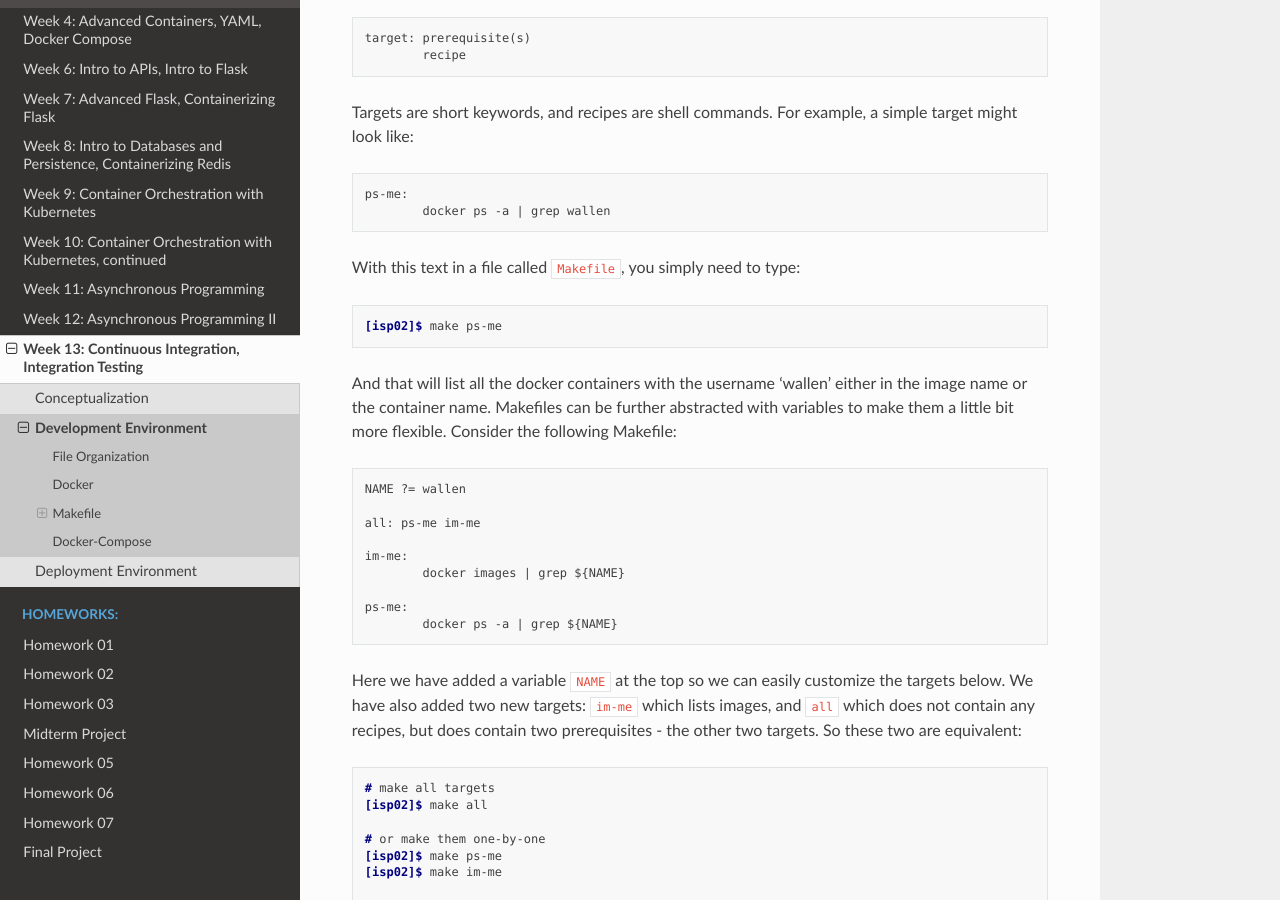
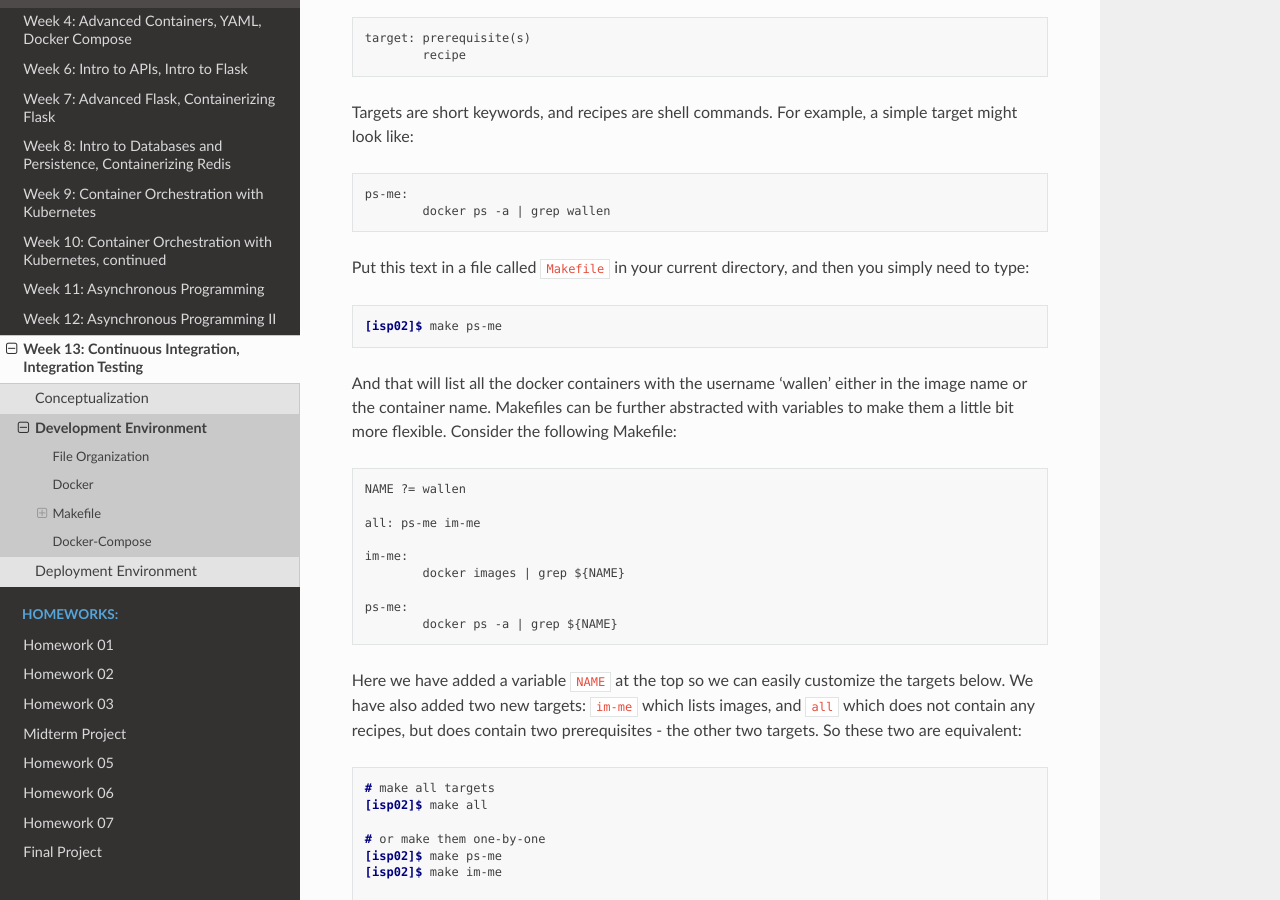
Before and after one commit to TACC/coe-332-sp21, a Sphinx documentation site: the page built from docs/week13/development.rst, in a window 1280 px wide and 900 px high, scrolled down 1836 px. Built offline with Sphinx 7.4.7 and the Read the Docs theme 2.0.0, drawn with Linux system fonts in a browser that asks for light colours; pages that are not in the unit, such as notebooks, are missing from menus.

Commit message:
phrasing

```diff
--- a/docs/week13/development.rst
+++ b/docs/week13/development.rst
@@ -101,7 +101,8 @@ simple target might look like:
    ps-me:
            docker ps -a | grep wallen
 
-With this text in a file called ``Makefile``, you simply need to type:
+Put this text in a file called ``Makefile`` in your current directory, and then
+you simply need to type:
 
 .. code-block:: console
 
```
